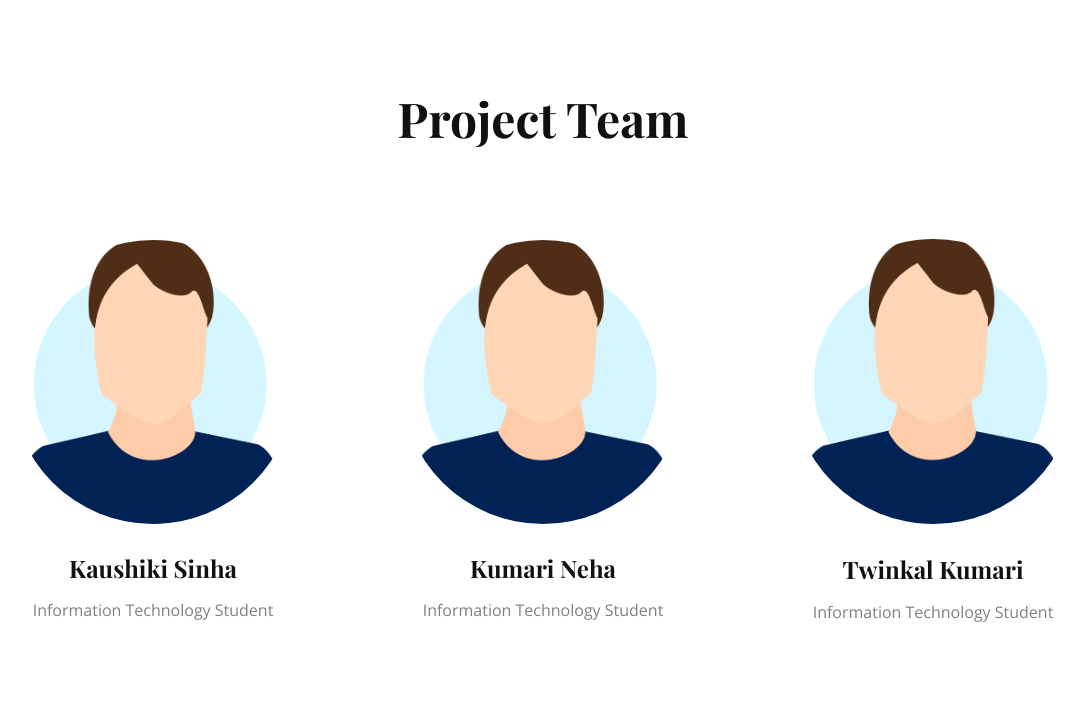
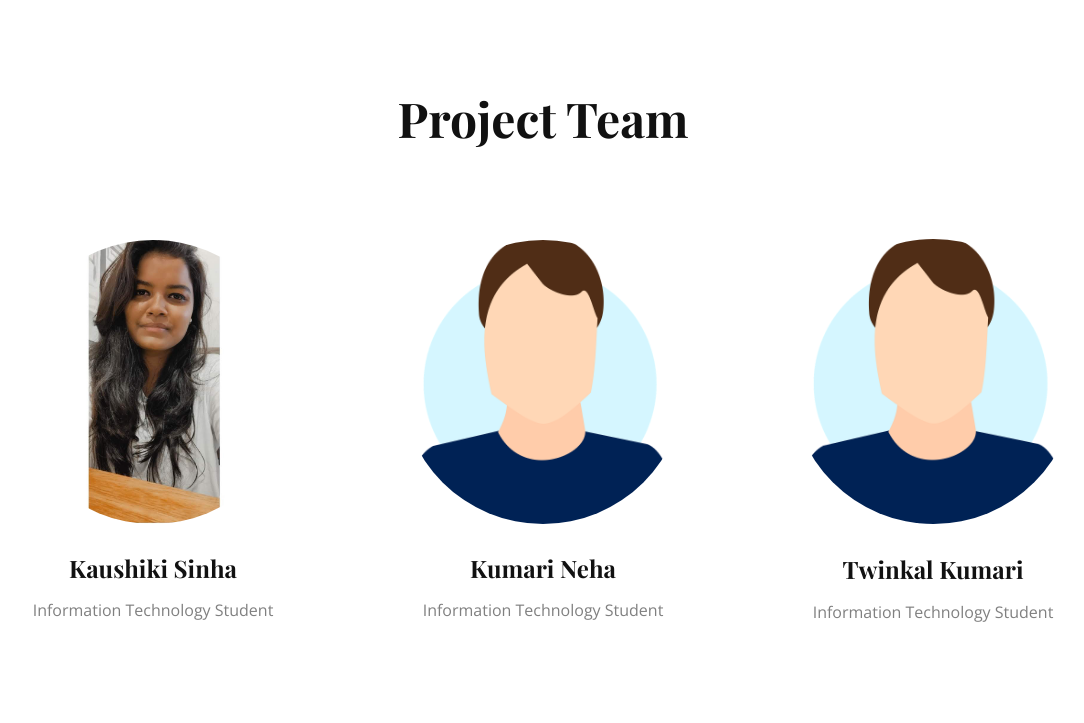
Before and after one commit to kaushikisinha06/Summer-Training-project, a Flask app: page / in a window 1280 px wide. Shown: the part 1874-2597 px from the top of the page, without its empty margins (97-1181 px from the left). Run offline with Flask 2, Linux system fonts and the light colour scheme; parts of the project's set-up code (start-up, migrations or seed data) failed here and were passed over; some web fonts are replaced.

Commit message:
(fix:modified home.css)

```diff
--- a/static/Home.css
+++ b/static/Home.css
@@ -340,7 +340,7 @@ html {
   object-position: 50% 0%;
   background-position: 50% 50%;
   width: 284px;
-  background-image: url("images/0c5e885f4b1a20bdd3aa724c498eddb2df2a9b0158844cf659edad54a5e872c25bba88eaecc207cc7d069193a2d1492625299bd1d5af54e6e52f22_1280.png");
+  background-image: url("images/Kaushiki.jpeg");
   margin: 0 auto;
 }
 
```
Also changed, not shown: templates/static/images/kaushiki.jpeg (added).
